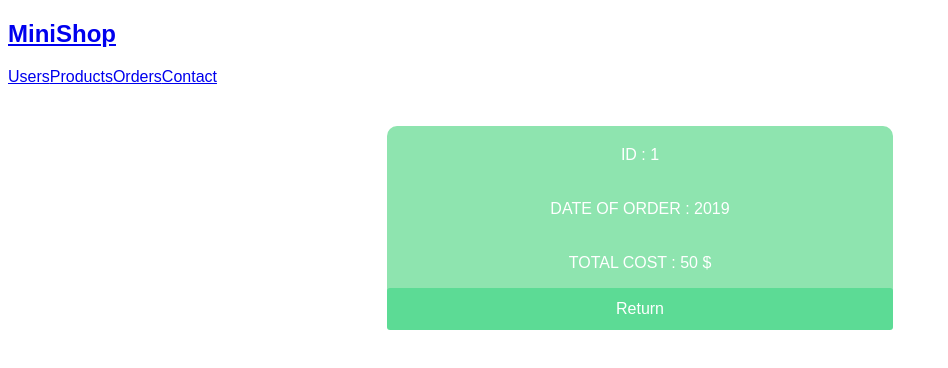
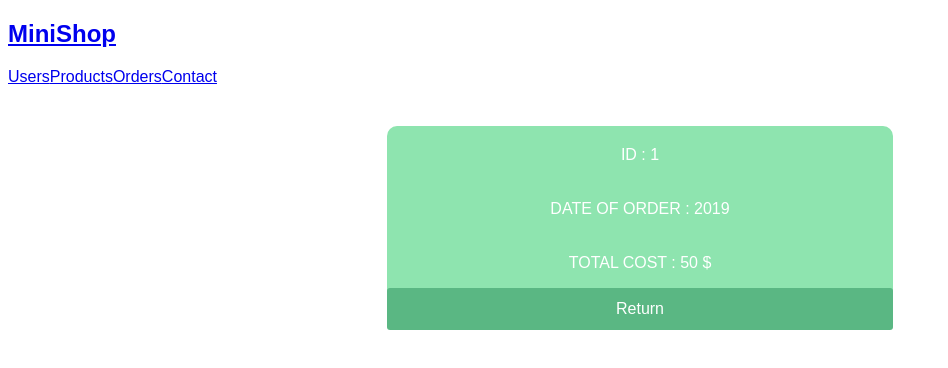
Before and after one commit to YeriAddict/MiniShop, an Angular app: page /orders/detail/1 in a window 1280 px wide. In both pictures the pointer is over the button "Return". Shown: the top 368 px of the page, without its empty margins (0-948 px from the left). Built offline with nearby package versions, Linux system fonts and the light colour scheme.

Commit message:
Changed color for button hover

```diff
--- a/src/app/order-detail/order-detail.component.css
+++ b/src/app/order-detail/order-detail.component.css
@@ -35,5 +35,5 @@ button
 
 button:hover
 {
-    background-color: #5CDB95;
+    background-color: #5AB783;
 }
--- a/src/app/product-detail/product-detail.component.css
+++ b/src/app/product-detail/product-detail.component.css
@@ -35,5 +35,5 @@ button
 
 button:hover
 {
-    background-color: #5CDB95;
+    background-color: #5AB783;
 }
--- a/src/app/user-detail/user-detail.component.css
+++ b/src/app/user-detail/user-detail.component.css
@@ -35,5 +35,5 @@ button
 
 button:hover
 {
-    background-color: #5CDB95;
+    background-color: #5AB783;
 }
```
